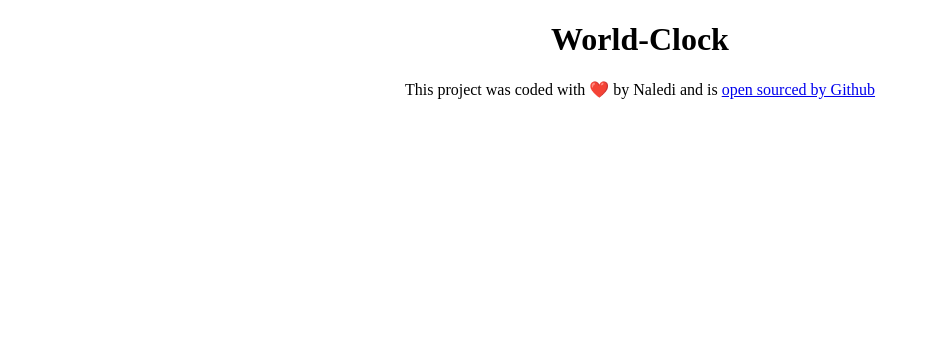
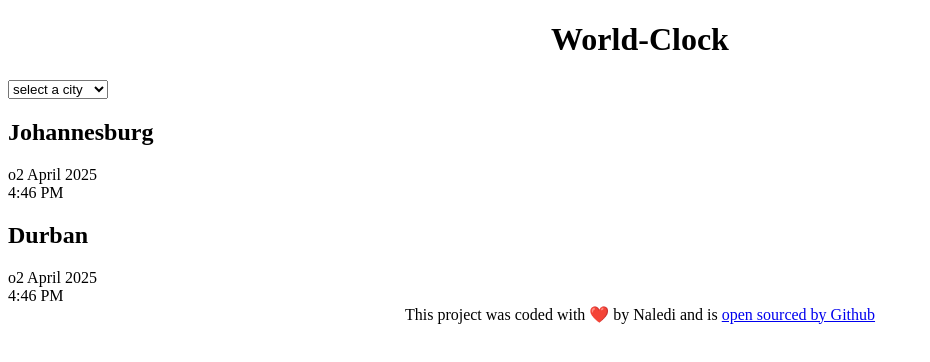
Before and after one commit to Lindiwe01/world-clock-2, a plain HTML site: page index.html in a window 1280 px wide. Shown: the whole page, without its empty margins (0-930 px from the left). Drawn offline with Linux system fonts and the light colour scheme.

Commit message:
Added basic HTML

```diff
--- a/index.html
+++ b/index.html
@@ -7,10 +7,30 @@
     <title>World-Clock - Naledi</title>
   </head>
   <body>
-    <h1>World-Clock</h1>
+    <div class="container">
+      <h1>World-Clock</h1>
+
+      <select>
+        <option value="">select a city</option>
+        <option value="">Cape Town</option>
+        <option value="">Pretoria</option>
+        <option value="">Bloemfontein</option>
+      </select>
+    </div>
+    <div class="city">
+      <h2>Johannesburg</h2>
+      <div class="date">o2 April 2025</div>
+      <div class="time">4:46 PM</div>
+    </div>
+
+    <div class="city">
+      <h2>Durban</h2>
+      <div class="date">o2 April 2025</div>
+      <div class="time">4:46 PM</div>
+    </div>
     <footer>
       This project was coded with ❤️ by Naledi and is
-      <a href="https://github.com/Lindiwe01/desktop-tutorial" target="_blank"
+      <a href="https://github.com/Lindiwe01/world-clock-2" target="_blank"
         >open sourced by Github</a
       >
     </footer>
```
